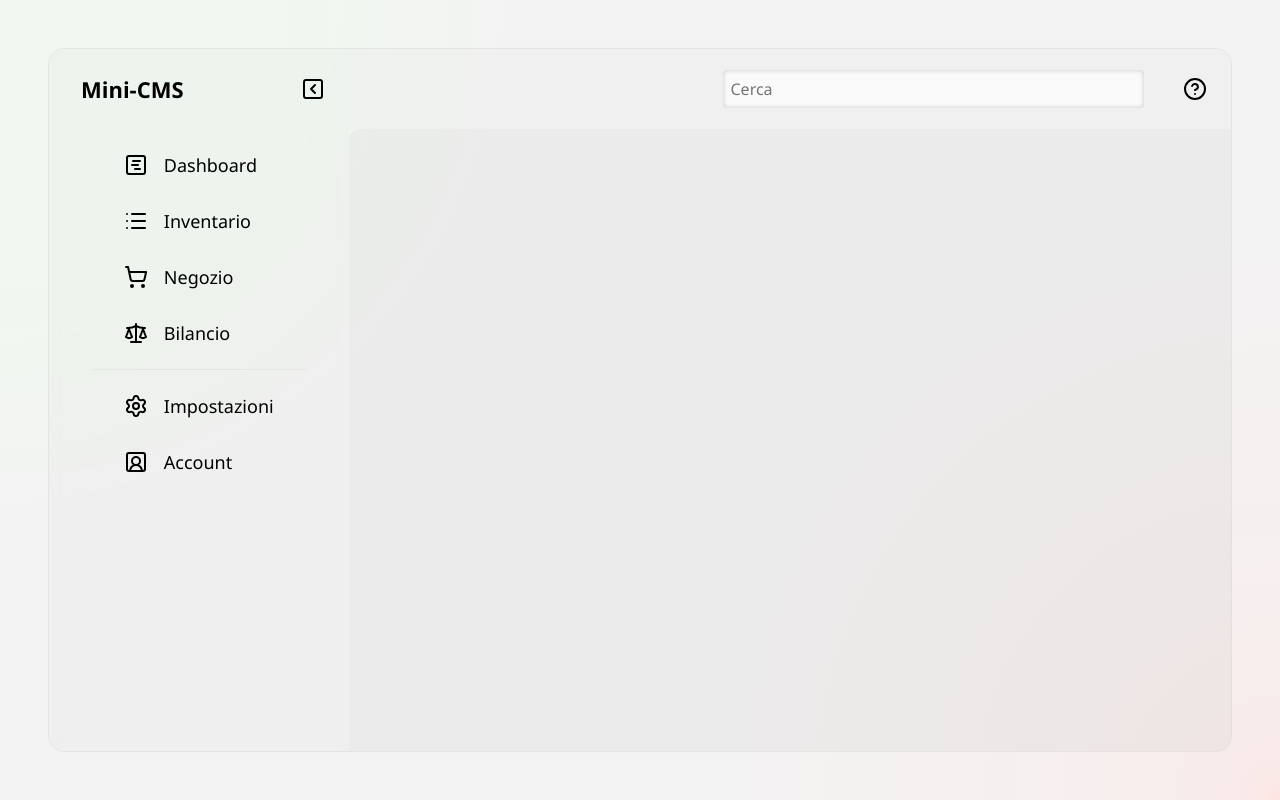
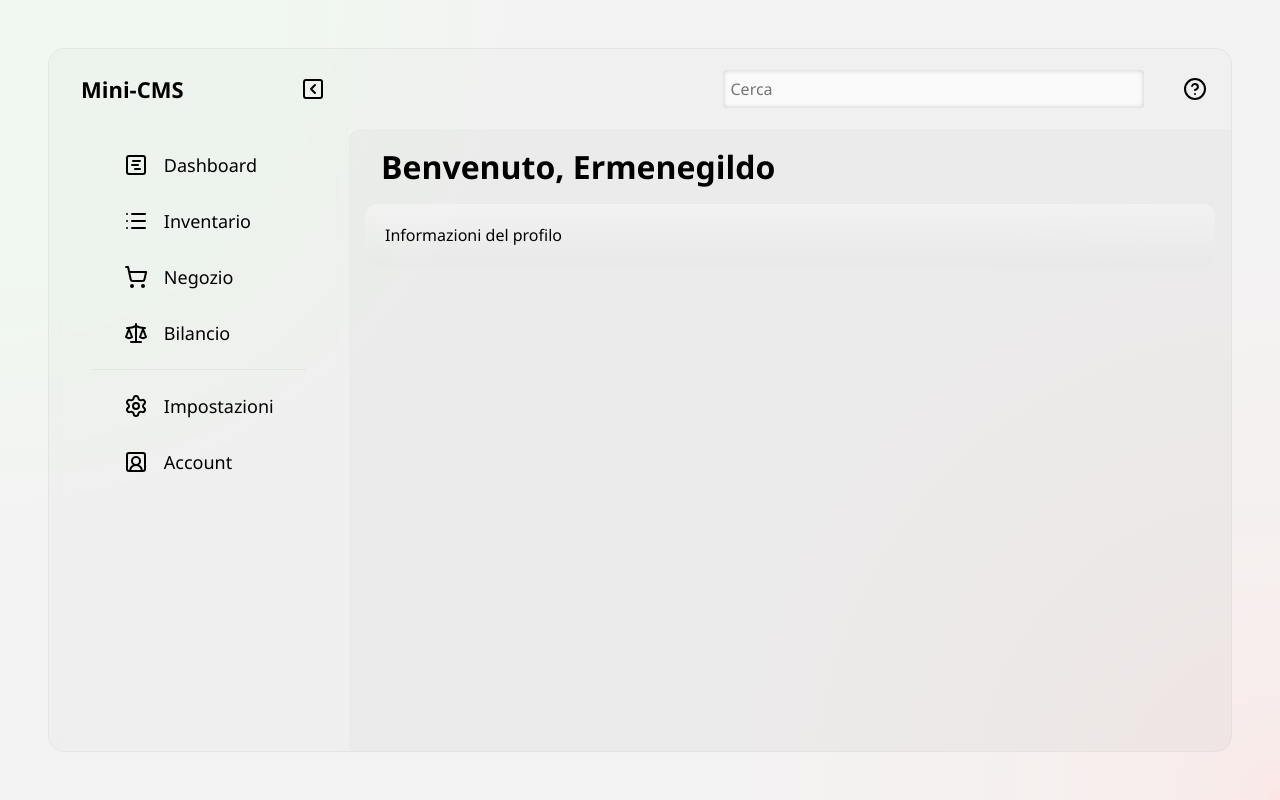
Before and after one commit to xScafu/React-Mini-CMS, a React (Vite) app: page /account in a window 1280 px wide. Built offline with nearby package versions, Linux system fonts and the light colour scheme.

Commit message:
account page

```diff
--- a/src/app/AppRouter.tsx
+++ b/src/app/AppRouter.tsx
@@ -1,6 +1,7 @@
 import { Route, Routes } from "react-router";
 import Dashboard from "../pages/Dashboard/Dashboard.page";
 import Inventario from "../pages/Inventario/Inventario.page";
+import Account from "../pages/Account/Account.page";
 
 export default function AppRouter() {
   return (
@@ -8,6 +9,7 @@ export default function AppRouter() {
       <Routes>
         <Route path="/" element={<Dashboard />} />
         <Route path="inventario" element={<Inventario />} />
+        <Route path="account" element={<Account />} />
       </Routes>
     </>
   );
--- a/src/components/Form.tsx
+++ b/src/components/Form.tsx
@@ -57,6 +57,21 @@ export default function Form({
     (state) => state.editProduct.toggleEditProduct,
   );
 
+  const productInputs = {
+    id: payload.product?.id,
+    nome: payload.product?.nome,
+    idCategoria: payload.product?.categoria.idCategoria,
+    nomeCategoria: payload.product?.categoria.nomeCategoria,
+    tagCategoria: payload.product?.categoria.tagCategoria,
+    idSottoCategoria: payload.product?.idSottoCategoria,
+    nomeSottoCategoria: payload.product?.nomeSottoCategoria,
+    costo: payload.product?.costo,
+    prezzo: payload.product?.prezzo,
+    quantita: payload.product?.quantita,
+    dataAcquisto: payload.product?.dataAcquisto,
+    dataSpeciale: payload.product?.dataSpeciale,
+  };
+
   const dispatch = useDispatch();
   const { loading, labels } = useLabels();
 
@@ -76,21 +91,9 @@ export default function Form({
 
   useEffect(() => {
     if (detailIsOpen) {
-      const subCategory = payload.product?.categoria.sottoCategorie.map(
-        (obj: UnderCategory) => Object.entries(obj),
-      );
-
-      const category = Object.entries(
-        payload.product ? payload.product?.categoria : {},
-      );
-
-      const resetForm = [].concat(category, subCategory);
-
-      console.log(resetForm);
-      console.log(payload.product);
-      reset(payload.product);
+      reset(productInputs);
     }
-  }, [detailIsOpen, payload.product, reset]);
+  }, [detailIsOpen, reset]);
 
   const underCategory = category.sottoCategorie[0];
 
--- /dev/null
+++ b/src/pages/Account/Account.page.tsx
@@ -0,0 +1,18 @@
+import AccountForm from "./components/AccountForm.component";
+
+export default function Account() {
+  const nomeAccount = "Ermenegildo";
+
+  return (
+    <>
+      <section className="account">
+        <div className="container-header">
+          <h1 className="section-title">{`Benvenuto, ${nomeAccount}`}</h1>
+        </div>
+        <div className="container">
+          <AccountForm />
+        </div>
+      </section>
+    </>
+  );
+}
--- /dev/null
+++ b/src/pages/Account/components/AccountForm.component.tsx
@@ -0,0 +1,9 @@
+export default function AccountForm() {
+  return (
+    <>
+      <form className="grid">
+        <p className="form-description">Informazioni del profilo</p>
+      </form>
+    </>
+  );
+}
--- a/src/scss/components/_loader.scss
+++ b/src/scss/components/_loader.scss
@@ -1,13 +1,12 @@
 @use "../inc/functions" as *;
 
 .loader {
-  position: absolute;
   width: 100%;
   height: 100%;
   display: flex;
   justify-content: center;
   align-items: center;
-  z-index: 10;
+
   border: none;
   background-color: transparent;
 
--- /dev/null
+++ b/src/scss/pages/_account.scss
@@ -0,0 +1,10 @@
+@use "../inc/functions" as *;
+
+.container {
+  width: 100%;
+  max-height: 72.2vh;
+  padding: get-rem(20);
+  background-image: linear-gradient(180deg, #ffffff5b, #00000002);
+  border-radius: get-rem(12);
+  overflow-y: auto;
+}
--- a/src/scss/pages/_pages.scss
+++ b/src/scss/pages/_pages.scss
@@ -1,2 +1,3 @@
 @use "./dashboard";
 @use "./inventario";
+@use "./account";
```
